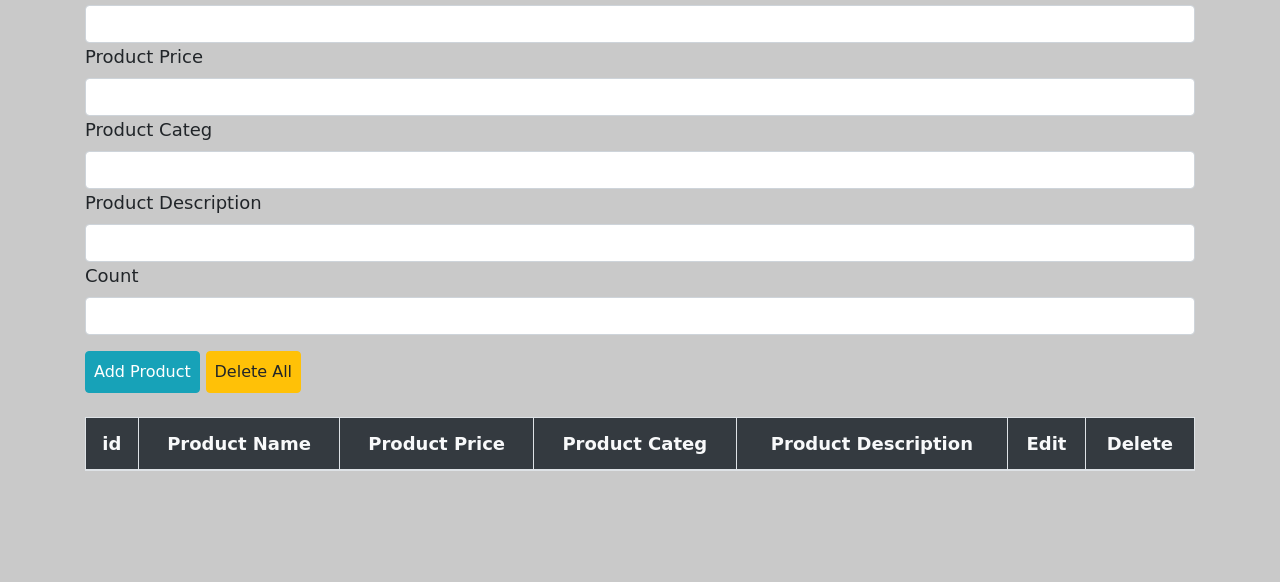
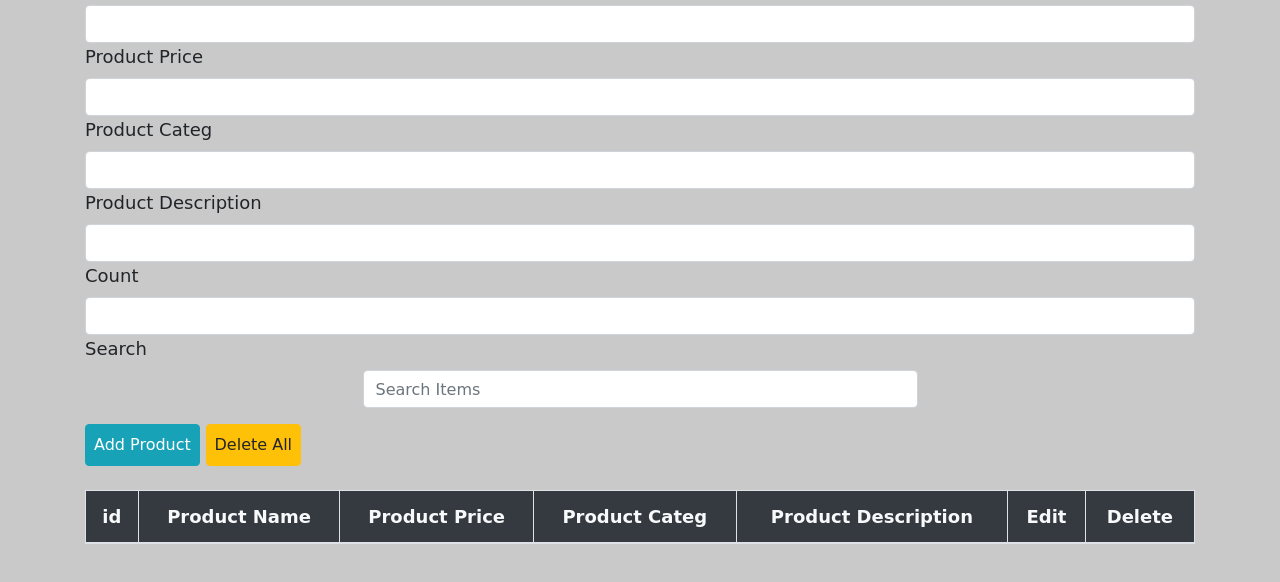
Before and after one commit to AmirMamdouh02/Cruds-System-, a plain HTML site: page index.html in a window 1280 px wide. Shown: the part 86-668 px from the top of the page. Drawn offline with Linux system fonts and the light colour scheme.

Commit message:
Update index.html

```diff
--- a/index.html
+++ b/index.html
@@ -28,6 +28,8 @@
     <label for="productCount">Count</label>
     <input type="text"  name="" class="form-control" id="productCount">
 
+    <label for="Search">Search </label>
+    <input type="text"  name="Search" class="form-control m-auto w-50 md-3" onkeyup="search(this.value)"  placeholder="Search Items">
 
     <button onclick="addproduct()" class="btn btn-info p-2 mt-3" id="submit">Add Product</button>
     <!-- add product.onClick -->
```
